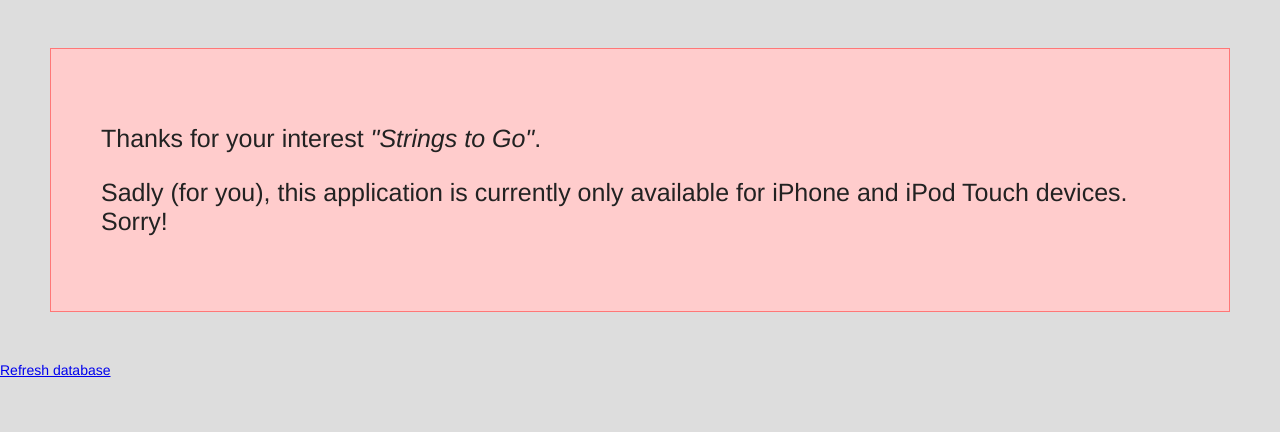
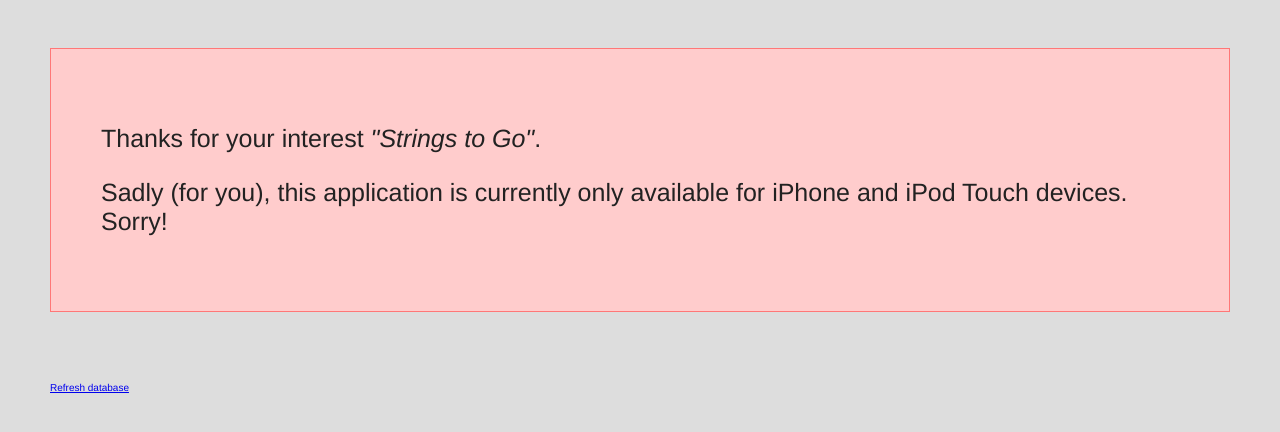
Before and after one commit to jamis/strings2go, a plain HTML site: page public/index.html in a window 1280 px wide. Shown: the part 46-478 px from the top of the page. Drawn offline with Linux system fonts and the light colour scheme.

Commit message:
more padding on the refresh link

```diff
--- a/public/stylesheets/strings.css
+++ b/public/stylesheets/strings.css
@@ -118,3 +118,8 @@ body {
   padding: 50px;
   margin: 50px;
 }
+
+#footer {
+  padding: 20px 50px;
+  font-size: 10px;
+}
```
